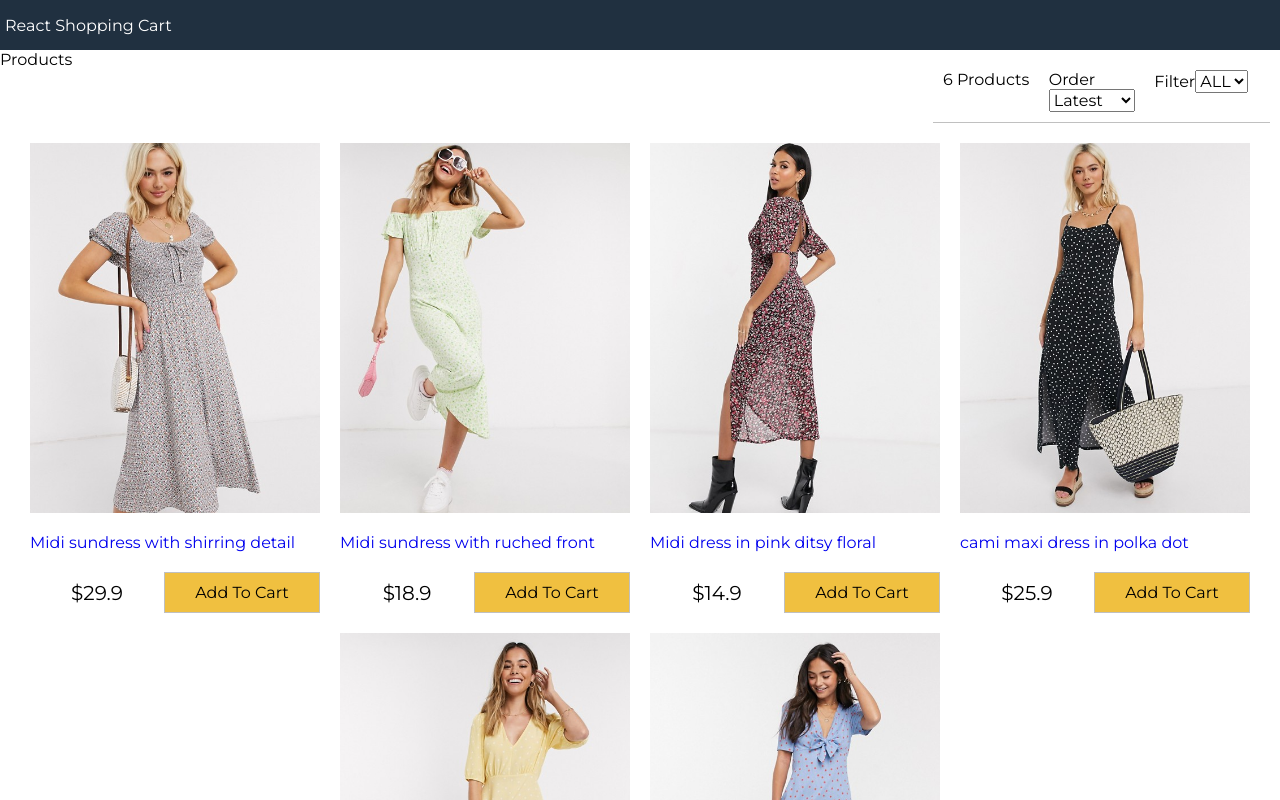
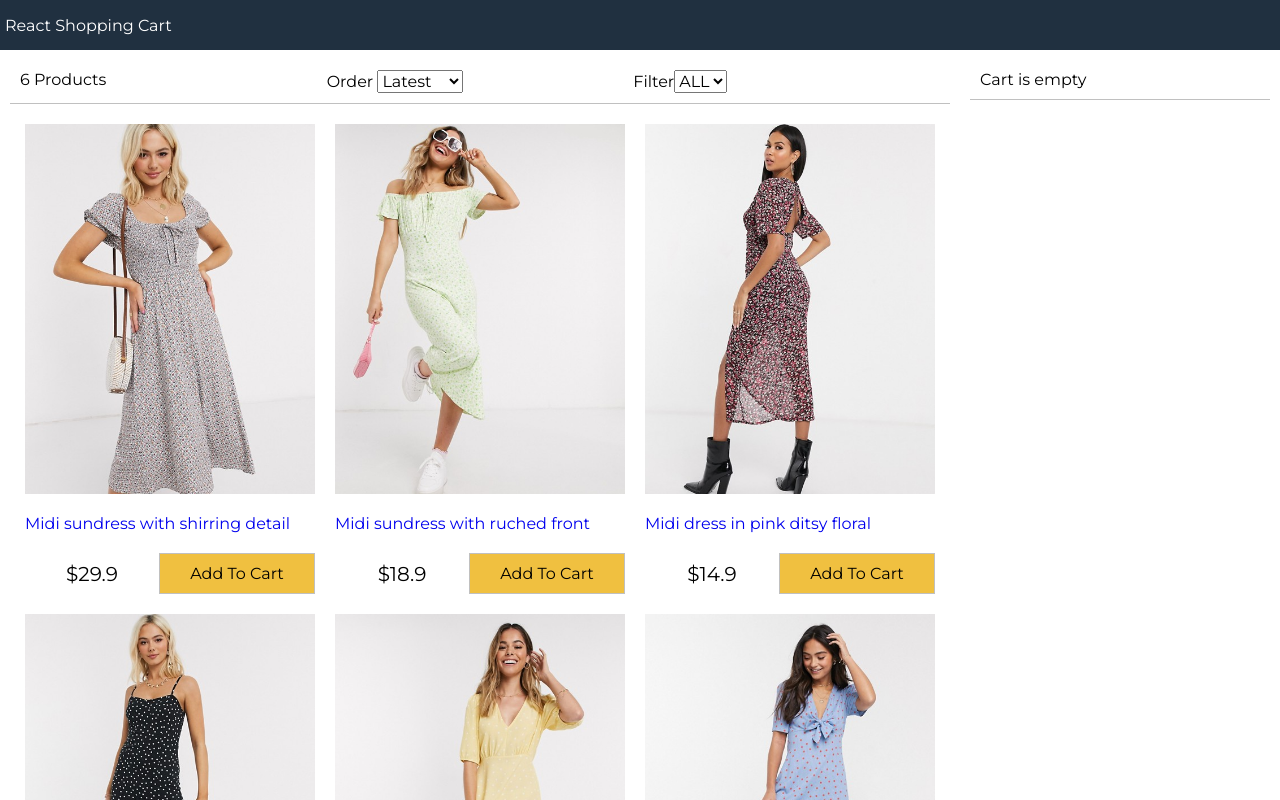
Before and after one commit to ooladuwa/shopping-cart-react-redux, a React (Create React App) app: page / in a window 1280 px wide. Shown: the top 800 px of the page. Built offline with nearby package versions, Linux system fonts and the light colour scheme.

Commit message:
cart component

```diff
--- a/src/App.js
+++ b/src/App.js
@@ -5,6 +5,7 @@
 import data from "./data.json";
 import Products from "./components/Products";
 import Filter from "./components/Filter";
+import Cart from "./components/Cart";
 
 class App extends React.Component {
   constructor() {
@@ -13,8 +14,31 @@
       products: data.products,
       size: "",
       sort: "",
+      cartItems: [],
     };
   }
+  removeFromCart = (product) => {
+    const cartItems = this.state.cartItems.slice();
+    this.setState({
+      cartItems: cartItems.filter((x) => x._id !== product._id),
+    });
+  };
+
+  addToCart = (product) => {
+    const cartItems = this.state.cartItems.slice();
+    let alreadyInCart = false;
+    cartItems.forEach((item) => {
+      if (item._id === product._id) {
+        item.count++;
+        alreadyInCart = true;
+      }
+    });
+    if (!alreadyInCart) {
+      cartItems.push({ ...product, count: 1 });
+    }
+    this.setState({ cartItems });
+  };
+
   sortProducts = (event) => {
     //impl
     const sort = event.target.value;
@@ -25,11 +49,11 @@
         .slice()
         .sort((a, b) =>
           sort === "lowest"
-            ? a.price < b.price
+            ? a.price > b.price
               ? 1
               : -1
             : sort === "highest"
-            ? a.price > b.price
+            ? a.price < b.price
               ? 1
               : -1
             : a._id < b._id
@@ -38,6 +62,7 @@
         ),
     }));
   };
+
   filterProducts = (event) => {
     //impl
     console.log(event.target.value);
@@ -61,7 +86,7 @@
         </header>
         <main>
           <div className="content">
-            <div className="main">Products</div>
+            <div className="main">
               <Filter
                 count={this.state.products.length}
                 size={this.state.size}
@@ -69,8 +94,17 @@
                 filterProducts={this.filterProducts}
                 sortProducts={this.sortProducts}
               />
-            <Products products={this.state.products} />
-            <div className="sidebar">Cart Items</div>
+              <Products
+                products={this.state.products}
+                addToCart={this.addToCart}
+              />
+            </div>
+            <div className="sidebar">
+              <Cart
+                cartItems={this.state.cartItems}
+                removeFromCart={this.removeFromCart}
+              />
+            </div>
           </div>
         </main>
         <footer>All rights reserved</footer>
--- /dev/null
+++ b/src/components/Cart.js
@@ -0,0 +1,57 @@
+import React, { Component } from "react";
+import formatCurrency from "../util";
+
+export default class Cart extends Component {
+  render() {
+    const { cartItems } = this.props;
+    return (
+      <>
+        <div>
+          {cartItems.length === 0 ? (
+            <div className="cart cart-header">Cart is empty</div>
+          ) : (
+            <div className="cart cart-header">
+              You have {cartItems.length} in the cart{" "}
+            </div>
+          )}
+        </div>
+        <div className="cart">
+          <ul className="cart-items">
+            {cartItems.map((item) => (
+              <li key={item._id}>
+                <div>
+                  <img src={item.image} alt={item.title} />
+                </div>
+                <div>
+                  <div>{item.title}</div>
+                  <div className="right">
+                    {formatCurrency(item.price)} x {item.count}{" "}
+                    <button
+                      className="button"
+                      onClick={() => this.props.removeFromCart(item)}
+                    >
+                      Remove
+                    </button>
+                  </div>
+                </div>
+              </li>
+            ))}
+          </ul>
+        </div>
+        {cartItems.length !== 0 && (
+          <div className="cart">
+            <div className="total">
+              <div>
+                Total:{" "}
+                {formatCurrency(
+                  cartItems.reduce((acc, cur) => acc + cur.price * cur.count, 0)
+                )}
+              </div>
+              <button className="button primary">Proceed</button>
+            </div>
+          </div>
+        )}
+      </>
+    );
+  }
+}
--- a/src/components/Products.js
+++ b/src/components/Products.js
@@ -15,7 +15,12 @@
                 </a>
                 <div className="product-price">
                   <div>{formatCurrency(product.price)}</div>
-                  <button className="button primary">Add To Cart</button>
+                  <button
+                    onClick={() => this.props.addToCart(product)}
+                    className="button primary"
+                  >
+                    Add To Cart
+                  </button>
                 </div>
               </div>
             </li>
--- a/src/index.css
+++ b/src/index.css
@@ -134,3 +134,44 @@
 .filter div {
   flex: 1;
 }
+
+/* Index.css*/
+.cart {
+  padding: 1rem;
+  margin: 1rem;
+  display: flex;
+}
+
+.cart-header {
+  border-bottom: 0.1rem #c0c0c0 solid;
+}
+.cart-items {
+  padding: 0;
+  width: 100%;
+  list-style-type: none;
+}
+.cart-items li {
+  display: flex;
+}
+.cart-items li div {
+  padding: 0.5rem;
+}
+.cart-items li div:last-child {
+  flex: 1;
+}
+.right {
+  text-align: right;
+}
+.total {
+  display: flex;
+  justify-content: space-between;
+  align-items: center;
+  width: 100%;
+}
+.total > div {
+  font-size: 2rem;
+}
+.total > div,
+.total > button {
+  flex: 1;
+}
```
Lines whose indentation alone changed are shown as unchanged.
